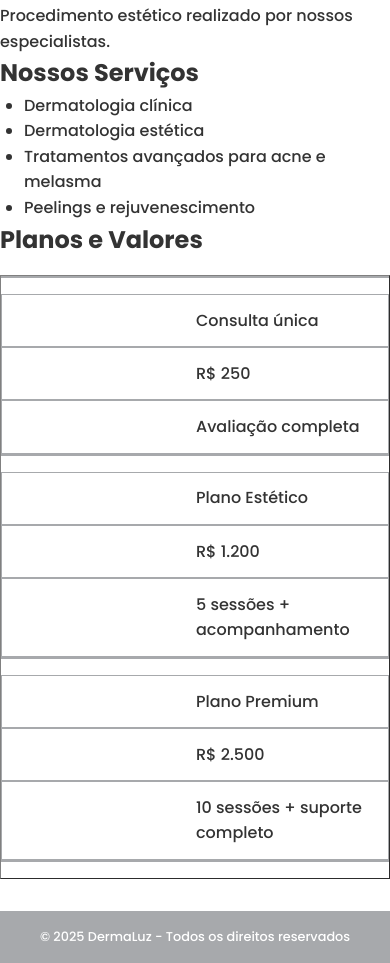
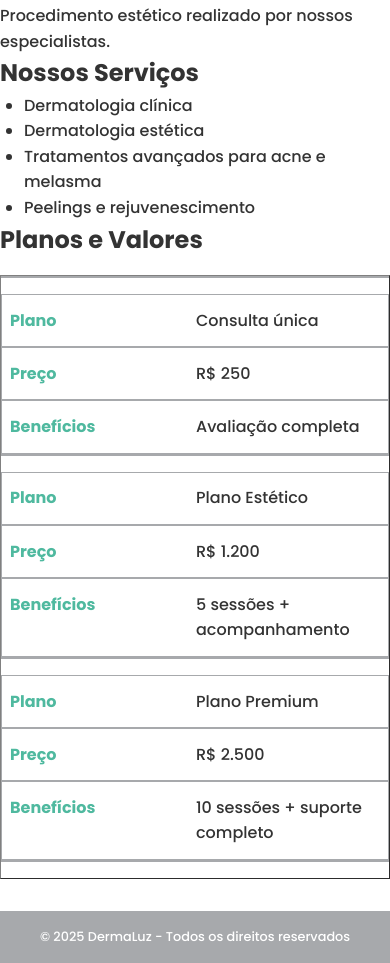
Before and after one commit to victornad/DermaLuz, a plain HTML site: page sobre.html in a window 390 px wide. Shown: the part 505-1468 px from the top of the page. Drawn offline with Linux system fonts and the light colour scheme.

Commit message:
Ajuste na responsividade da tabela

```diff
--- a/sobre.html
+++ b/sobre.html
@@ -40,26 +40,30 @@
 
 <h2>Planos e Valores</h2>
     <table border="1" cellpadding="8" cellspacing="0">
+      <thead>
         <tr>
           <th>Plano</th>
           <th>Preço</th>
           <th>Benefícios</th>
         </tr>
+      </thead>
+      <tbody>
         <tr>
-        <td>Consulta única</td>
-        <td>R$ 250</td>
-        <td>Avaliação completa</td>
+          <td data-label="Plano">Consulta única</td>
+          <td data-label="Preço">R$ 250</td>
+          <td data-label="Benefícios">Avaliação completa</td>
         </tr>
         <tr>
-        <td>Plano Estético</td>
-        <td>R$ 1.200</td>
-        <td>5 sessões + acompanhamento</td>
+          <td data-label="Plano">Plano Estético</td>
+          <td data-label="Preço">R$ 1.200</td>
+          <td data-label="Benefícios">5 sessões + acompanhamento</td>
         </tr>
         <tr>
-        <td>Plano Premium</td>
-        <td>R$ 2.500</td>
-        <td>10 sessões + suporte completo</td>
+          <td data-label="Plano">Plano Premium</td>
+          <td data-label="Preço">R$ 2.500</td>
+          <td data-label="Benefícios">10 sessões + suporte completo</td>
         </tr>
+      </tbody>
     </table>
   </main>
 
```
Lines whose indentation alone changed are shown as unchanged.
